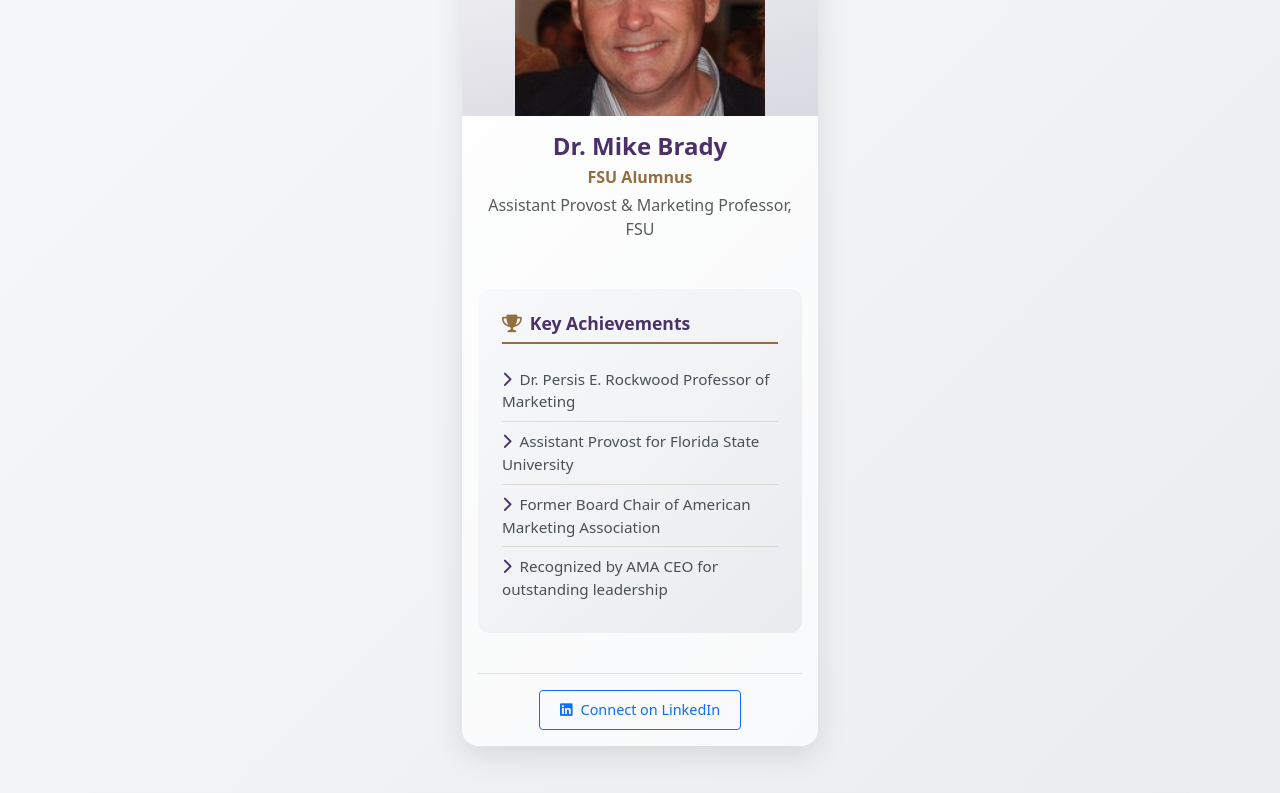
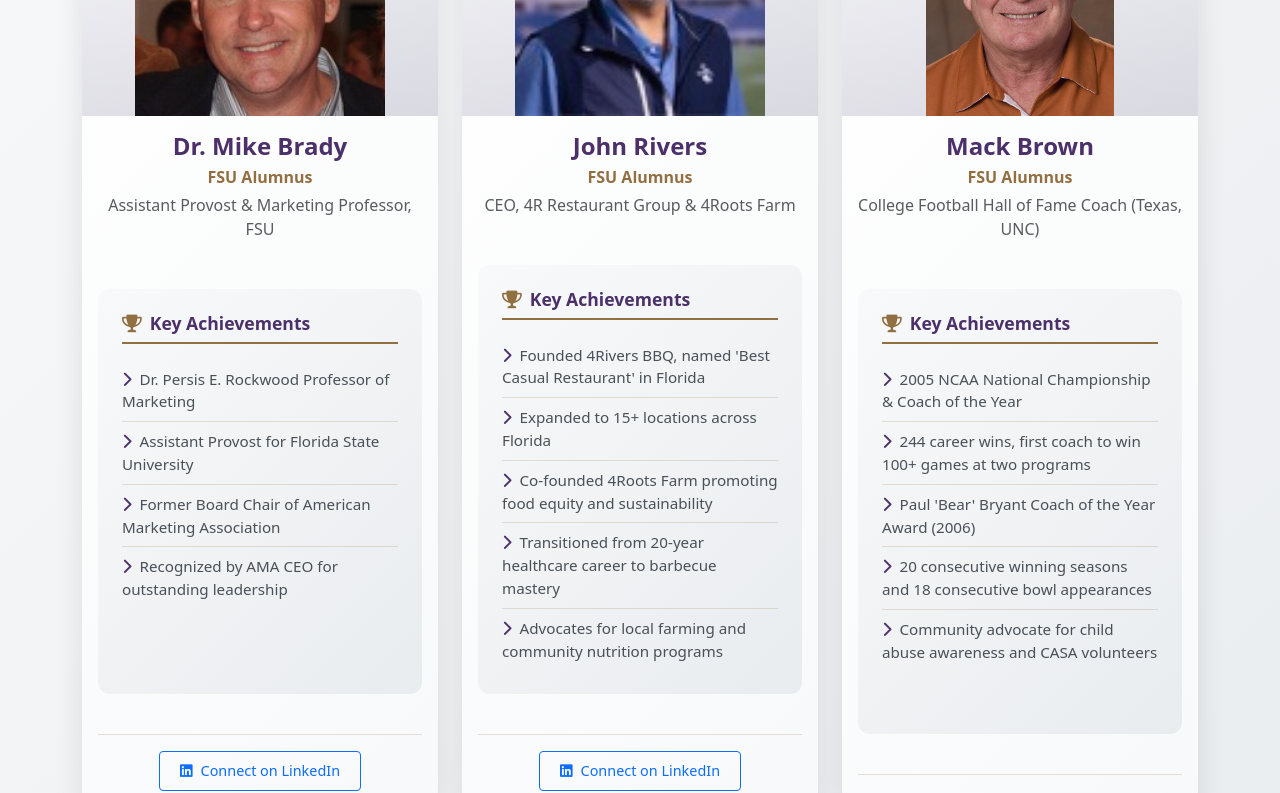
Before and after one commit to mattkoziol/fsu-sae-website, a React (Create React App) app: page /members/alumni in a window 1280 px wide. Shown: the part 3040-3833 px from the top of the page. Built offline with nearby package versions, Linux system fonts and the light colour scheme; no server answers.

Commit message:
Updated Notable Alumni

```diff
--- a/src/pages/members/Alumni.js
+++ b/src/pages/members/Alumni.js
@@ -126,7 +126,38 @@ const Alumni = () => {
       ],
       image: "/images/mikebrady.jpg", // You'll need to add these images
       linkedin: "https://www.linkedin.com/in/mike-brady-9598067b/"
+    },
+    {
+      id: 1,
+      name: "John Rivers",
+      graduationYear: "FSU Alumnus",
+      title: "CEO, 4R Restaurant Group & 4Roots Farm",
+      achievements: [
+        "Founded 4Rivers BBQ, named 'Best Casual Restaurant' in Florida",
+        "Expanded to 15+ locations across Florida",
+        "Co-founded 4Roots Farm promoting food equity and sustainability",
+        "Transitioned from 20-year healthcare career to barbecue mastery",
+        "Advocates for local farming and community nutrition programs"
+      ],
+      image: "/images/johnrivers.jpg", // You'll need to add these images
+      linkedin: "https://www.linkedin.com/in/john-rivers-33260216a/"
+    },
+    {
+      id: 1,
+      name: "Mack Brown",
+      graduationYear: "FSU Alumnus",
+      title: "College Football Hall of Fame Coach (Texas, UNC)",
+      achievements: [
+        "2005 NCAA National Championship & Coach of the Year",
+        "244 career wins, first coach to win 100+ games at two programs",
+        "Paul 'Bear' Bryant Coach of the Year Award (2006)",
+        "20 consecutive winning seasons and 18 consecutive bowl appearances",
+        "Community advocate for child abuse awareness and CASA volunteers"
+      ],
+      image: "/images/mackbrown.jpg" // You'll need to add these images
+
     }
+
 
   ];
 
```
Also changed, not shown: public/images/johnrivers.jpg (added), public/images/mackbrown.jpg (added).
